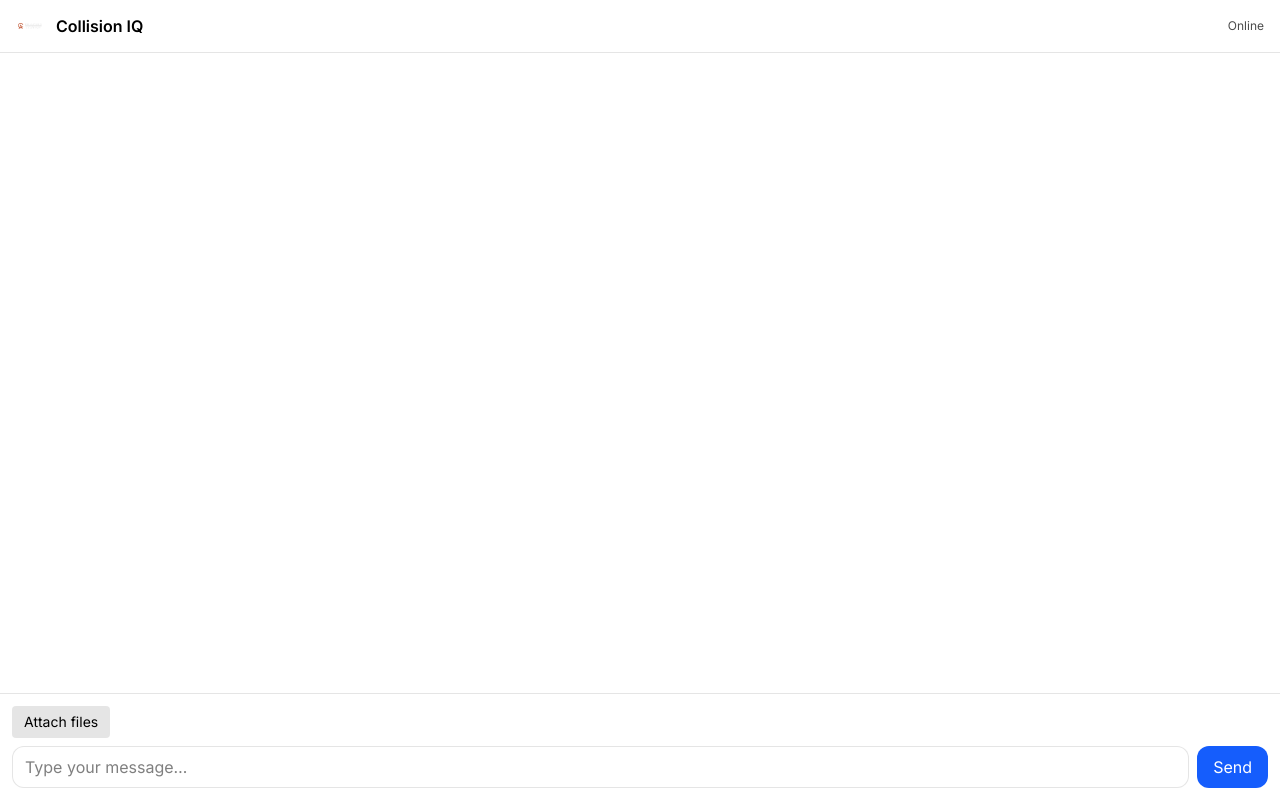
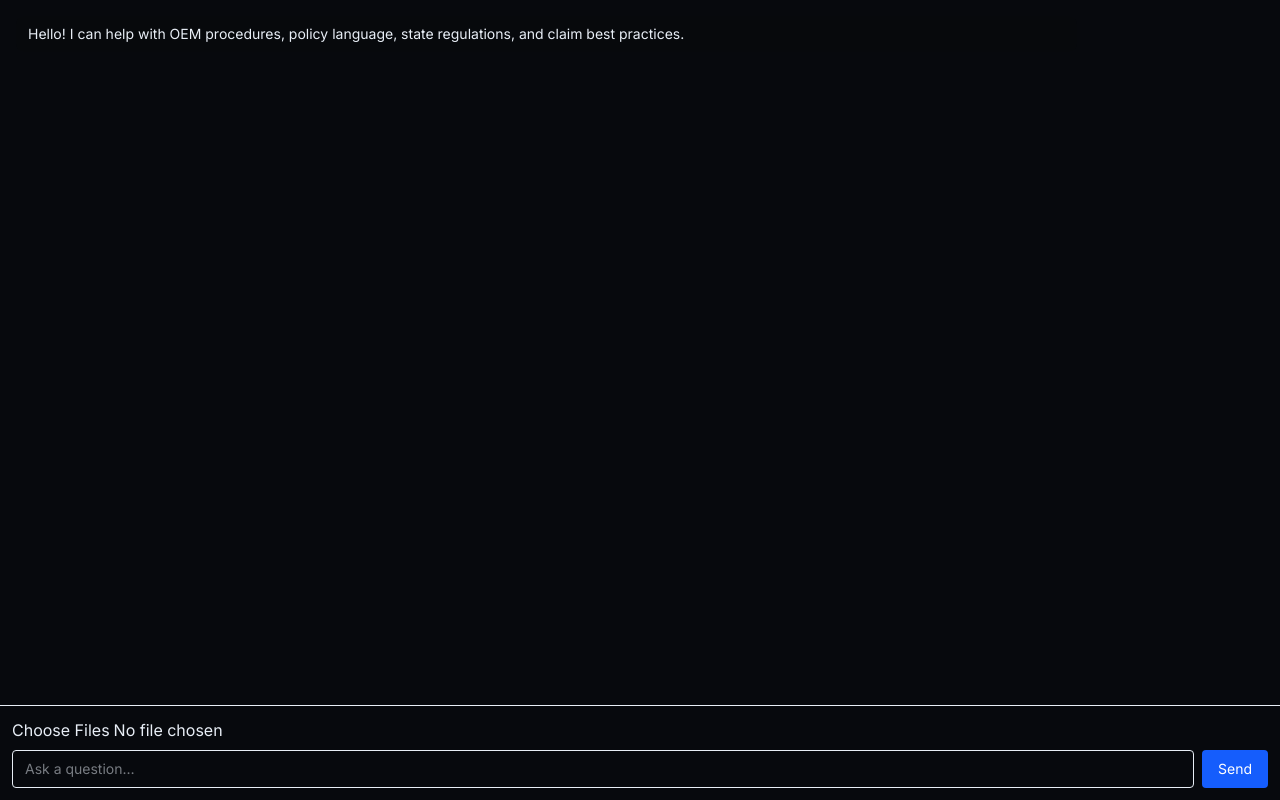
Before and after one commit to Collision-IQ/Collision-IQ, a Next.js app: page /widget in a window 1280 px wide. Built offline with nearby package versions, Linux system fonts and the light colour scheme.

Commit message:
File upload revision

```diff
--- a/src/app/api/upload/route.ts
+++ b/src/app/api/upload/route.ts
@@ -1,51 +1,59 @@
-// src/app/api/upload/route.ts
-import { NextResponse } from "next/server";
+import { NextRequest, NextResponse } from "next/server";
 import pdfParse from "pdf-parse";
 
 export const runtime = "nodejs";
 
-const MAX_FILE_SIZE_MB = 15;
-
-export async function POST(req: Request) {
+export async function POST(req: NextRequest) {
+  try {
     const formData = await req.formData();
-  const files = formData.getAll("files") as File[];
+    const files = formData.getAll("file");
 
     if (!files || files.length === 0) {
-    return NextResponse.json({ error: "No files uploaded" }, { status: 400 });
-  }
-
-  const results: any[] = [];
-
-  for (const file of files) {
-    const sizeMB = file.size / (1024 * 1024);
-    if (sizeMB > MAX_FILE_SIZE_MB) {
       return NextResponse.json(
-        { error: `File too large: ${file.name}` },
+        { error: "No files uploaded" },
         { status: 400 }
       );
     }
 
+    const results: {
+      filename: string;
+      text: string;
+      type: string;
+    }[] = [];
+
+    for (const file of files) {
+      if (!(file instanceof File)) continue;
+
+      const buffer = Buffer.from(await file.arrayBuffer());
+
+      // PDF parsing
       if (file.type === "application/pdf") {
-      const buffer = Buffer.from(await file.arrayBuffer());
         const parsed = await pdfParse(buffer);
-
         results.push({
           filename: file.name,
+          text: parsed.text || "",
           type: "pdf",
-        text: parsed.text.slice(0, 200_000), // safety cap
         });
-    } else if (file.type.startsWith("image/")) {
+        continue;
+      }
+
+      // Images (Phase 3B: metadata only, no OCR yet)
+      if (file.type.startsWith("image/")) {
         results.push({
           filename: file.name,
+          text: "",
           type: "image",
         });
-    } else {
+        continue;
+      }
+    }
+
+    return NextResponse.json({ results });
+  } catch (err: any) {
+    console.error("Upload parse error:", err);
     return NextResponse.json(
-        { error: `Unsupported file type: ${file.type}` },
-        { status: 400 }
+      { error: "Failed to process upload" },
+      { status: 500 }
     );
   }
 }
-
-  return NextResponse.json({ files: results });
-}
--- a/src/components/ChatWidget.tsx
+++ b/src/components/ChatWidget.tsx
@@ -1,54 +1,56 @@
-"use client";
+'use client';
 
-import { useEffect, useMemo, useRef, useState } from "react";
-import { useTheme } from "next-themes";
-import FileUpload, { UploadedFileContext } from "./FileUpload";
+import { useEffect, useRef, useState } from 'react';
+import FileUpload, { UploadedFile } from './FileUpload';
 
-type Role = "system" | "user" | "assistant";
+type Role = 'system' | 'user' | 'assistant';
 type Message = { role: Role; content: string };
 
 export default function ChatWidget() {
-  const { theme } = useTheme();
-  const [messages, setMessages] = useState<Message[]>([]);
-  const [input, setInput] = useState("");
+  const [messages, setMessages] = useState<Message[]>([
+    {
+      role: 'assistant',
+      content:
+        'Hello! I can help with OEM procedures, policy language, state regulations, and claim best practices.',
+    },
+  ]);
+  const [input, setInput] = useState('');
   const [sending, setSending] = useState(false);
-  const [error, setError] = useState<string | null>(null);
-  const [fileContext, setFileContext] = useState<UploadedFileContext[]>([]);
+  const [uploadedFiles, setUploadedFiles] = useState<UploadedFile[]>([]);
 
-  const messagesEndRef = useRef<HTMLDivElement | null>(null);
-
-  const logoSrc = useMemo(
-    () =>
-      theme === "light"
-        ? "/brand/logos/Logo-dark.png"
-        : "/brand/logos/Logo-grey.png",
-    [theme]
-  );
+  const endRef = useRef<HTMLDivElement | null>(null);
 
   useEffect(() => {
-    messagesEndRef.current?.scrollIntoView({ behavior: "smooth" });
+    endRef.current?.scrollIntoView({ behavior: 'smooth' });
   }, [messages]);
 
   async function sendMessage() {
     if (!input.trim() || sending) return;
 
     setSending(true);
-    setError(null);
 
-    const systemDocs =
-      fileContext.length > 0
+    const systemDocs: Message[] =
+      uploadedFiles.length > 0
         ? [
             {
-              role: "system" as Role,
-              content:
-                "The user uploaded the following documents for reference:\n\n" +
-                fileContext
-                  .map((f) =>
-                    f.type === "pdf"
-                      ? `--- ${f.filename} ---\n${f.text}`
-                      : `--- ${f.filename} (image uploaded)`
-                  )
-                  .join("\n\n"),
+              role: 'system',
+              content: `
+The user uploaded the following documents:
+
+${uploadedFiles
+  .map(
+    (f) => `
+--- ${f.filename} (${f.type}) ---
+${f.text.slice(0, 12000)}
+`
+  )
+  .join('\n')}
+
+Rules:
+- Treat OEM procedures as manufacturer guidance, not legal advice
+- Insurance policy language varies by carrier and state
+- If pages appear missing or incomplete, ask the user
+`,
             },
           ]
         : [];
@@ -56,101 +58,61 @@ export default function ChatWidget() {
     const nextMessages: Message[] = [
       ...systemDocs,
       ...messages,
-      { role: "user", content: input },
-      { role: "assistant", content: "" },
+      { role: 'user', content: input },
     ];
 
-    setMessages(nextMessages);
-    setInput("");
-    setFileContext([]);
+    setMessages((m) => [...m, { role: 'user', content: input }]);
+    setInput('');
 
-    try {
-      const res = await fetch("/api/chat", {
-        method: "POST",
-        headers: { "Content-Type": "application/json" },
-        body: JSON.stringify({
-          messages: nextMessages.filter((m) => m.role !== "assistant"),
-        }),
-      });
+    const res = await fetch('/api/chat', {
+      method: 'POST',
+      headers: { 'Content-Type': 'application/json' },
+      body: JSON.stringify({ messages: nextMessages }),
+    });
 
-      if (!res.ok || !res.body) {
-        throw new Error("Chat request failed");
-      }
+    const data = await res.json();
 
-      const reader = res.body.getReader();
-      const decoder = new TextDecoder();
-      let assistantText = "";
+    setMessages((m) => [
+      ...m,
+      { role: 'assistant', content: data.content },
+    ]);
 
-      while (true) {
-        const { value, done } = await reader.read();
-        if (done) break;
-
-        assistantText += decoder.decode(value, { stream: true });
-
-        setMessages((prev) => {
-          const updated = [...prev];
-          for (let i = updated.length - 1; i >= 0; i--) {
-            if (updated[i].role === "assistant") {
-              updated[i] = { role: "assistant", content: assistantText };
-              break;
-            }
-          }
-          return updated;
-        });
-      }
-    } catch (err: any) {
-      setError(err?.message || "Something went wrong");
-    } finally {
-      setSending(false);
-    }
+    setSending(false);
   }
 
   return (
-    <div className="w-full h-full flex flex-col bg-white dark:bg-[#0B1220] text-black dark:text-white">
-      <div className="flex items-center gap-3 px-4 py-3 border-b border-black/10 dark:border-white/10">
-        <img src={logoSrc} alt="Collision Academy" className="h-7 w-auto" />
-        <div className="font-semibold">Collision IQ</div>
-        <div className="ml-auto text-xs opacity-70">
-          {sending ? "Thinking…" : "Online"}
-        </div>
-      </div>
-
+    <div className="flex flex-col h-full">
       <div className="flex-1 overflow-y-auto p-4 space-y-3">
-        {messages.map((m, idx) => (
+        {messages.map((m, i) => (
           <div
-            key={idx}
-            className={`max-w-[85%] rounded-2xl px-3 py-2 text-sm whitespace-pre-wrap ${
-              m.role === "user"
-                ? "ml-auto bg-orange-500 text-black"
-                : "mr-auto bg-black/5 dark:bg-white/10"
+            key={i}
+            className={`max-w-[85%] rounded-lg px-3 py-2 text-sm ${
+              m.role === 'user'
+                ? 'ml-auto bg-orange-500 text-black'
+                : 'mr-auto bg-black/5 dark:bg-white/10'
             }`}
           >
             {m.content}
           </div>
         ))}
-        <div ref={messagesEndRef} />
+        <div ref={endRef} />
       </div>
 
-      {error && (
-        <div className="px-4 pb-2 text-sm text-red-600 dark:text-red-400">
-          {error}
-        </div>
-      )}
-
-      <div className="p-3 border-t border-black/10 dark:border-white/10 space-y-2">
-        <FileUpload onUploadComplete={setFileContext} />
+      <div className="border-t p-3 space-y-2">
+        <FileUpload onUploaded={setUploadedFiles} />
 
         <div className="flex gap-2">
           <input
+            className="flex-1 rounded border px-3 py-2 text-sm"
+            placeholder="Ask a question…"
             value={input}
             onChange={(e) => setInput(e.target.value)}
-            placeholder="Type your message…"
-            className="flex-1 rounded-xl px-3 py-2 bg-white dark:bg-[#111827] border border-black/10 dark:border-white/10 outline-none"
+            onKeyDown={(e) => e.key === 'Enter' && sendMessage()}
           />
           <button
             onClick={sendMessage}
             disabled={sending}
-            className="rounded-xl px-4 py-2 bg-blue-600 text-white hover:bg-blue-700 disabled:opacity-50"
+            className="rounded bg-blue-600 px-4 py-2 text-white text-sm disabled:opacity-50"
           >
             Send
           </button>
--- a/src/components/FileUpload.tsx
+++ b/src/components/FileUpload.tsx
@@ -1,77 +1,59 @@
-"use client";
+'use client';
 
-import { useRef, useState } from "react";
+import { useState } from 'react';
 
-export type UploadedFileContext = {
+export type UploadedFile = {
   filename: string;
-  type: "pdf" | "image";
-  text?: string;
+  type: string;
+  text: string;
 };
 
-export default function FileUpload({
-  onUploadComplete,
-}: {
-  onUploadComplete: (files: UploadedFileContext[]) => void;
-}) {
-  const inputRef = useRef<HTMLInputElement | null>(null);
-  const [uploading, setUploading] = useState(false);
-  const [error, setError] = useState<string | null>(null);
+type Props = {
+  onUploaded: (files: UploadedFile[]) => void;
+};
 
-  async function handleFiles(files: FileList | null) {
-    if (!files || files.length === 0) return;
+export default function FileUpload({ onUploaded }: Props) {
+  const [loading, setLoading] = useState(false);
 
-    setUploading(true);
-    setError(null);
+  async function handleFiles(e: React.ChangeEvent<HTMLInputElement>) {
+    if (!e.target.files?.length) return;
+
+    setLoading(true);
 
     const formData = new FormData();
-    Array.from(files).forEach((file) => {
-      formData.append("files", file);
+    Array.from(e.target.files).forEach((file) =>
+      formData.append('file', file)
+    );
+
+    const res = await fetch('/api/upload', {
+      method: 'POST',
+      body: formData,
     });
 
-    try {
-      const res = await fetch("/api/upload", {
-        method: "POST",
-        body: formData,
-      });
+    const data = await res.json();
 
-      if (!res.ok) {
-        throw new Error("Upload failed");
-      }
+    const parsed: UploadedFile[] = data.results.map((r: any) => ({
+      filename: r.filename,
+      type: r.filename.split('.').pop() ?? 'unknown',
+      text: r.text,
+    }));
 
-      const data = await res.json();
-      onUploadComplete(data.files);
-    } catch (err: any) {
-      setError(err?.message || "Upload failed");
-    } finally {
-      setUploading(false);
-      if (inputRef.current) inputRef.current.value = "";
-    }
+    onUploaded(parsed);
+    setLoading(false);
   }
 
   return (
-    <div className="flex items-center gap-2">
+    <div className="space-y-2">
       <input
-        ref={inputRef}
         type="file"
+        multiple
         accept=".pdf,image/*"
-        multiple
-        hidden
-        onChange={(e) => handleFiles(e.target.files)}
+        onChange={handleFiles}
       />
-
-      <button
-        type="button"
-        onClick={() => inputRef.current?.click()}
-        disabled={uploading}
-        className="text-sm px-3 py-1.5 rounded bg-black/10 dark:bg-white/10 hover:bg-black/20 dark:hover:bg-white/20"
-      >
-        {uploading ? "Uploading…" : "Attach files"}
-      </button>
-
-      {error && (
-        <span className="text-xs text-red-600 dark:text-red-400">
-          {error}
-        </span>
+      {loading && (
+        <div className="text-sm text-muted">
+          Parsing documents…
+        </div>
       )}
     </div>
   );
```
Lines whose indentation alone changed are shown as unchanged.
